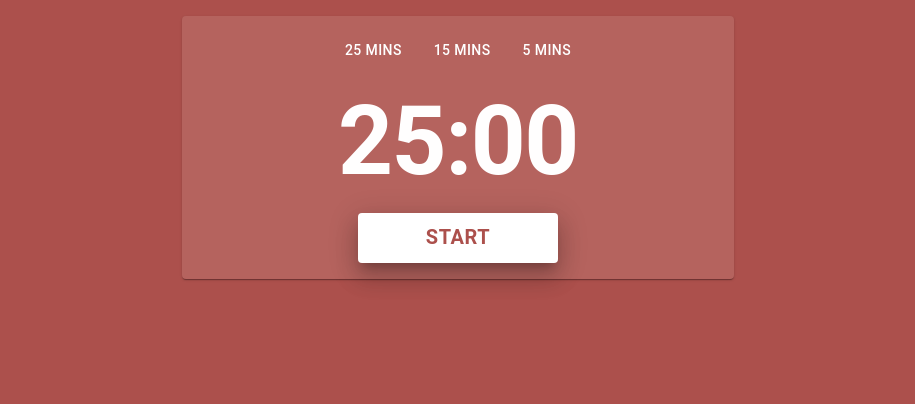
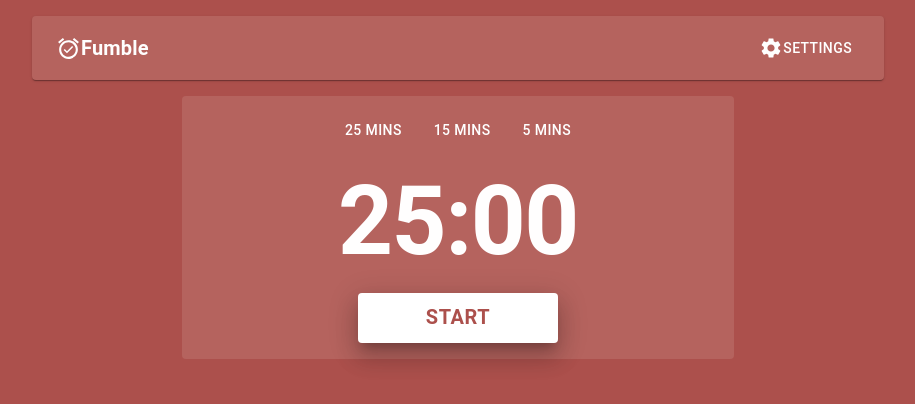
Before and after one commit to joel2607/fumble, a React (Create React App) app: page / in a window 1280 px wide. Shown: the top 404 px of the page, without its empty margins (182-1097 px from the left). Built offline with nearby package versions, Linux system fonts and the light colour scheme.

Commit message:
feat: added a navbar

```diff
--- a/package.json
+++ b/package.json
@@ -8,7 +8,8 @@
     "@fontsource/open-sans": "^5.0.27",
     "@fontsource/roboto": "^5.0.12",
     "@fontsource/ubuntu": "^5.0.12",
-    "@mui/material": "^5.15.13",
+    "@mui/icons-material": "^5.15.14",
+    "@mui/material": "^5.15.14",
     "@testing-library/jest-dom": "^5.17.0",
     "@testing-library/react": "^13.4.0",
     "@testing-library/user-event": "^13.5.0",
--- a/src/App.js
+++ b/src/App.js
@@ -9,6 +9,7 @@ import '@fontsource/ubuntu/300.css';
 import '@fontsource/ubuntu/400.css';
 import '@fontsource/ubuntu/500.css';
 import '@fontsource/ubuntu/700.css';
+import { Navbar } from './components/Navbar';
 
 
 
@@ -42,9 +43,10 @@ function App() {
         <Stack sx = {{
             p: 2,
             gap: 2,
+
         }}>
-
-        <Timer/>
+          <Navbar/>
+          <Timer/>
         </Stack>
     </ThemeProvider>
   )
--- /dev/null
+++ b/src/components/Navbar.js
@@ -0,0 +1,41 @@
+import Paper from '@mui/material/Paper';
+import AlarmOnIcon from '@mui/icons-material/AlarmOn';
+import SettingsIcon from '@mui/icons-material/Settings';
+import Toolbar from '@mui/material/Toolbar';
+import Typography from '@mui/material/Typography';
+
+import Container from '@mui/material/Container';
+
+import Button from '@mui/material/Button';
+
+export function Navbar(){
+    return (
+        <Container fixed maxWidth="md">
+            <Paper elevation={1}>
+
+                <Toolbar>
+
+
+                    <AlarmOnIcon sx = {{
+
+                        fontSize: 25
+                    }}/>
+                    <Typography sx = {{
+                        fontWeight: 'bold',
+                        fontSize: 20,
+                        flexGrow: 1
+                    }}>
+                        Fumble
+                    </Typography>
+
+
+                    <Button variant="text" color='secondary' align = "right">
+                    <SettingsIcon></SettingsIcon>
+                        Settings
+
+                    </Button>
+                </Toolbar>
+            </Paper>
+        </Container>
+    );
+}
--- a/src/components/Timer.js
+++ b/src/components/Timer.js
@@ -54,7 +54,7 @@ export function Timer() {
     return (
       <>
       <Container fixed maxWidth="sm" >
-        <Paper>
+        <Paper elevation={0}>
         <Stack sx = {{
             p: 2,
             gap: 2,
```
Also changed, not shown: 1 other file (tests, documents, lock files or other folders).
